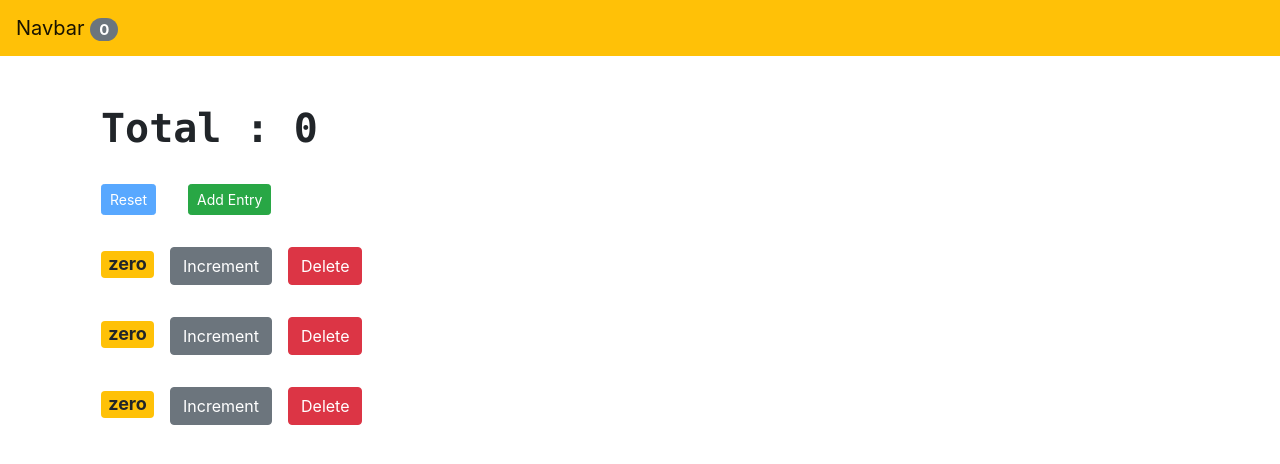
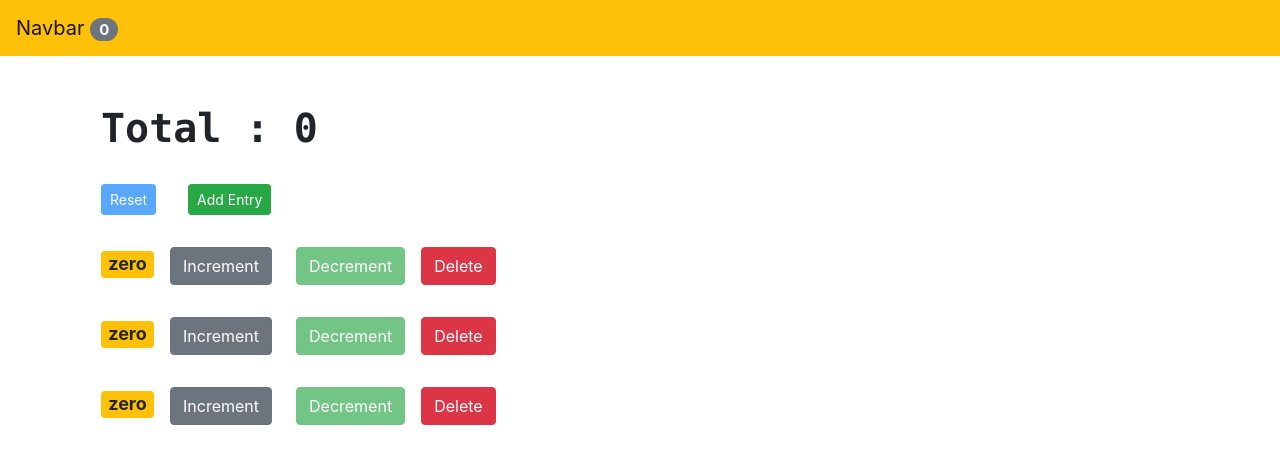
Before and after one commit to apriliandi246/bermain-dengan-ReactJs-season-2, a React (Create React App) app: page / in a window 1280 px wide. Shown: the top 464 px of the page. Built offline with nearby package versions, Linux system fonts and the light colour scheme.

Commit message:
factory code and add decrement process

```diff
--- a/package.json
+++ b/package.json
@@ -7,6 +7,7 @@
     "@testing-library/react": "^9.5.0",
     "@testing-library/user-event": "^7.2.1",
     "bootstrap": "^4.1.1",
+    "prop-types": "^15.7.2",
     "react": "^16.13.1",
     "react-dom": "^16.13.1",
     "react-scripts": "3.4.1"
--- a/src/App.js
+++ b/src/App.js
@@ -12,28 +12,6 @@ class App extends Component {
     ]
   }
 
-  render() {
-    return (
-      <React.Fragment>
-        {/*
-            totalCounters => menghitung ada berapa nilai dari proeprti value yang lebih besar dari
-        */}
-        <Navbar totalCounters={this.state.counters.filter((c) => c.value > 0).length} />
-
-        <main className="container">
-          <Counters
-            total={this.state.total}
-            counters={this.state.counters}
-            onReset={this.handleReset}
-            onDelete={this.handleDelete}
-            addEntry={this.handleAddEntry}
-            onIncrement={this.handleIncrement}
-          />
-        </main>
-      </React.Fragment>
-    );
-  }
-
   handleIncrement = (counter) => {
     const counters = [...this.state.counters];
     const index = counters.indexOf(counter);
@@ -41,8 +19,19 @@ class App extends Component {
     counters[index] = { ...counter };
     counters[index].value++;
 
-    this.setState({ counters: counters });
-    this.handleTotal();
+    this.setState({ counters });
+    this.handleTotal('increment');
+  }
+
+  handleDecerement = (counter) => {
+    const counters = [...this.state.counters];
+    const index = counters.indexOf(counter);
+
+    counters[index] = { ...counter };
+    counters[index].value--;
+
+    this.setState({ counters });
+    this.handleTotal('decrement');
   }
 
   handleReset = () => {
@@ -52,7 +41,7 @@ class App extends Component {
     });
 
     this.setState({ total: 0 });
-    this.setState({ counters: counters });
+    this.setState({ counters });
   }
 
   handleDelete = (counterId) => {
@@ -69,15 +58,14 @@ class App extends Component {
     this.setState({ counters });
   }
 
-  handleTotal = () => {
-    let total = 1;
+  handleTotal = (process) => {
+    if (process === 'increment') {
+      const total = this.state.counters.reduce((total, counter) => counter.value + total, 1);
+      this.setState({ total });
 
-    this.state.counters.map(c => {
-      total += c.value;
-      return total;
-    });
-
-    this.setState({ total });
+    } else {
+      this.setState({ total: this.state.total - 1 });
+    }
   }
 
   handleAddEntry = () => {
@@ -85,6 +73,28 @@ class App extends Component {
     counters.push({ id: Date.now(), value: 0 });
     this.setState({ counters });
   }
+
+  render() {
+    return (
+      <React.Fragment>
+        <Navbar
+          totalCounters={this.state.counters.filter((c) => c.value > 0).length}
+        />
+
+        <main className="container">
+          <Counters
+            total={this.state.total}
+            counters={this.state.counters}
+            onReset={this.handleReset}
+            onDelete={this.handleDelete}
+            addEntry={this.handleAddEntry}
+            onIncrement={this.handleIncrement}
+            onDecrement={this.handleDecerement}
+          />
+        </main>
+      </React.Fragment>
+    );
+  }
 }
 
 export default App;
--- a/src/components/Counter.js
+++ b/src/components/Counter.js
@@ -1,25 +1,36 @@
 import React, { Component } from 'react';
+import PropTypes from 'prop-types';
 
 class Counter extends Component {
-   render() {
-      return (
-         <div>
-            <span className={this.getBadgeClasses()} style={{ fontSize: 18 }}>{this.formatCount()}</span>
-            <button onClick={() => this.props.onIncrement(this.props.counter)} className="btn btn-secondary">Increment</button>
-            <button onClick={() => this.props.onDelete(this.props.counter.id)} className="btn btn-danger m-3">Delete</button>
-         </div>
-      );
-   }
-
-   getBadgeClasses() {
+   getBadgeClasses = () => {
       let classes = "badge m-3 badge-";
       return classes += (this.props.counter.value === 0) ? "warning" : "primary";
    }
 
-   formatCount() {
+   formatCount = () => {
       const { value: count } = this.props.counter;
       return count === 0 ? 'zero' : count;
    }
+
+   render() {
+      const { counter, onIncrement, onDecrement, onDelete } = this.props;
+
+      return (
+         <div>
+            <span className={this.getBadgeClasses()} style={{ fontSize: 18 }}>{this.formatCount()}</span>
+            <button className="btn btn-secondary mr-4" onClick={() => onIncrement(counter)}>Increment</button>
+            <button className="btn btn-success" disabled={counter.value === 0 ? true : false} onClick={() => onDecrement(counter)}>Decrement</button>
+            <button className="btn btn-danger m-3" onClick={() => onDelete(counter.id)}>Delete</button>
+         </div>
+      );
+   }
+}
+
+Counter.propTypes = {
+   counter: PropTypes.object.isRequired,
+   onDelete: PropTypes.func.isRequired,
+   onIncrement: PropTypes.func.isRequired,
+   onDecrement: PropTypes.func.isRequired
 }
 
 export default Counter;
--- a/src/components/Counters.js
+++ b/src/components/Counters.js
@@ -1,19 +1,22 @@
 import React, { Component } from 'react';
 import Counter from './Counter';
+import PropTypes from 'prop-types';
 
 class Counters extends Component {
-   state = {
-      total: 0
+   handleDisableButton = () => {
+      const data = this.props.counters;
+      const count = this.props.counters.filter(c => c.value > 0).length;
+      return count === 0 || data.length === 0 ? true : false;
    }
 
    render() {
-      const { total, counters, onReset, onDelete, addEntry, onIncrement } = this.props;
+      const { total, counters, onReset, onDelete, addEntry, onIncrement, onDecrement } = this.props;
 
       return (
          <div>
             <h1 className="m-3 text-monospace font-weight-bold">Total :  <span>{total}</span></h1>
-            <button onClick={onReset} className="button btn btn-primary btn-sm m-3" disabled={this.handleDisableButton()}>Reset</button>
-            <button onClick={addEntry} className="button btn btn-success btn-sm m-3">Add Entry</button>
+            <button className="button btn btn-primary btn-sm m-3" disabled={this.handleDisableButton()} onClick={onReset}>Reset</button>
+            <button className="button btn btn-success btn-sm m-3" onClick={addEntry}>Add Entry</button>
 
             {
                counters.map((counter) =>
@@ -22,18 +25,22 @@ class Counters extends Component {
                      counter={counter}
                      onDelete={onDelete}
                      onIncrement={onIncrement}
+                     onDecrement={onDecrement}
                   />
                )
             }
          </div>
       );
    }
+}
 
-   handleDisableButton = () => {
-      const data = this.props.counters;
-      const count = this.props.counters.filter(c => c.value > 0).length;
-      return count === 0 || data.length === 0 ? true : false;
-   }
+Counters.propTypes = {
+   total: PropTypes.number.isRequired,
+   counters: PropTypes.array.isRequired,
+   onReset: PropTypes.func.isRequired,
+   onDelete: PropTypes.func.isRequired,
+   addEntry: PropTypes.func.isRequired,
+   onIncrement: PropTypes.func.isRequired
 }
 
 export default Counters;
--- a/src/components/Navbar.js
+++ b/src/components/Navbar.js
@@ -1,4 +1,5 @@
 import React from 'react';
+import PropTypes from 'prop-types';
 
 const Navbar = ({ totalCounters }) => {
    return (
@@ -10,4 +11,8 @@ const Navbar = ({ totalCounters }) => {
    );
 }
 
+Navbar.propTypes = {
+   totalCounters: PropTypes.number.isRequired
+}
+
 export default Navbar;
```
